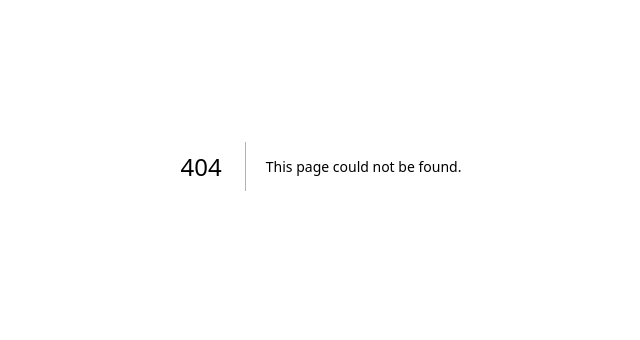
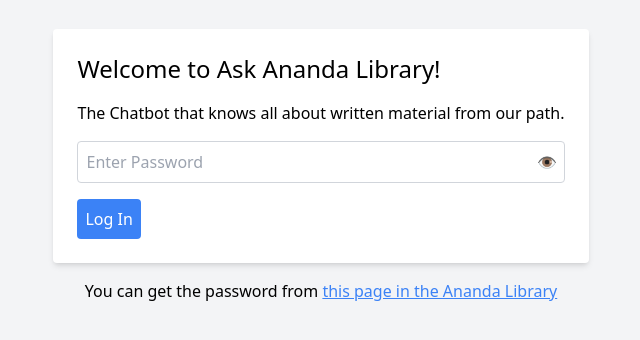
Before and after one commit to mayooear/gpt4-pdf-chatbot-langchain, a Next.js app: page /login in a window 1280 px wide. Before the commit this address had no page. Shown: the part 234-574 px from the top of the page, without its empty margins (319-959 px from the left). Built offline with nearby package versions, Linux system fonts and the light colour scheme.

Commit message:
add site login and make some Changes to try to fix Sudo cookies in prod

```diff
--- a/components/Navbar.tsx
+++ b/components/Navbar.tsx
@@ -1,7 +1,19 @@
+import { useRouter } from 'next/router';
+import Cookies from 'js-cookie';
 import Link from 'next/link';
-import React from 'react';
 
 const Navbar = () => {
+  const router = useRouter();
+
+  const handleLogout = async (e: React.MouseEvent) => {
+    e.preventDefault();
+    await fetch('/api/logout', {
+      method: 'POST',
+    });
+    Cookies.remove('siteAuth');
+    router.push('/login');
+  };
+
   return (
     <nav>
       <ul>
@@ -15,6 +27,14 @@
             <a>All&nbsp;Answers</a>
           </Link>
         </li>
+        <li>
+          <Link href="/help">
+            <a>Help</a>
+          </Link>
+        </li>
+        <li>
+          <a href="#" onClick={handleLogout}>Logout</a>
+        </li>
       </ul>
     </nav>
   );
--- a/components/layout.tsx
+++ b/components/layout.tsx
@@ -1,6 +1,7 @@
 import { useRouter } from 'next/router';
 import Navbar from './Navbar';
 import Link from 'next/link';
+import Cookies from 'js-cookie';
 
 interface LayoutProps {
   children?: React.ReactNode;
@@ -11,8 +12,16 @@
 
   const isActive = (pathname: string) => router.pathname === pathname;
 
+  const handleLogout = async (e: React.MouseEvent) => {
+    e.preventDefault();
+    await fetch('/api/logout', {
+      method: 'POST',
+    });
+    Cookies.remove('siteAuth');
+    router.push('/login');
+  };
+
   return (
-    // <div className="mx-auto flex flex-col space-y-4">
     <div className="mx-auto flex flex-col min-h-screen">
       <header className="container mx-auto sticky top-0 z-40 bg-white">
         <div className="h-16 border-b border-b-slate-200 py-4 flex justify-between items-center">
@@ -33,9 +42,12 @@
               </Link>
             </div>
           </nav>
-          <nav className="mr-4 pr-6">
+          <nav className="mr-4 pr-6 flex space-x-4">
             <a href="https://www.anandalibrary.org/content/ai-chatbot-intro/" className="hover:text-slate-600 cursor-pointer">
               Help
+            </a>
+            <a href="#" onClick={handleLogout} className="hover:text-slate-600 cursor-pointer">
+              Logout
             </a>
           </nav>
         </div>
--- /dev/null
+++ b/pages/api/login.ts
@@ -0,0 +1,25 @@
+import { NextApiRequest, NextApiResponse } from 'next';
+import bcrypt from 'bcrypt';
+import Cookies from 'cookies';
+
+export default async function handler(req: NextApiRequest, res: NextApiResponse) {
+    if (req.method === 'POST') {
+      const { password, redirect } = req.body;
+      const storedHashedPassword = process.env.SITE_PASSWORD;
+
+      if (!password || !storedHashedPassword) {
+        return res.status(400).json({ message: 'Bad request' });
+      }
+
+      const match = await bcrypt.compare(password, storedHashedPassword);
+      if (match) {
+        const cookies = new Cookies(req, res);
+        cookies.set('siteAuth', 'true', { httpOnly: true, secure: process.env.NODE_ENV === 'production' });
+        return res.status(200).json({ message: 'Authenticated', redirect });
+      } else {
+        return res.status(403).json({ message: 'Incorrect password' });
+      }
+    } else {
+      res.status(405).json({ message: 'Method not allowed' });
+    }
+}
--- /dev/null
+++ b/pages/api/logout.ts
@@ -0,0 +1,12 @@
+import { NextApiRequest, NextApiResponse } from 'next';
+import Cookies from 'cookies';
+
+export default function handler(req: NextApiRequest, res: NextApiResponse) {
+  if (req.method === 'POST') {
+    const cookies = new Cookies(req, res);
+    cookies.set('siteAuth', '', { expires: new Date(0) });
+    res.status(200).json({ message: 'Logged out' });
+  } else {
+    res.status(405).json({ message: 'Method not allowed' });
+  }
+}
--- a/pages/api/sudoCookie.ts
+++ b/pages/api/sudoCookie.ts
@@ -27,9 +27,21 @@
 }
 
 export default async function handler(req: NextApiRequest, res: NextApiResponse) {
+  res.setHeader('Access-Control-Allow-Origin', process.env.NEXT_PUBLIC_BASE_URL);
+  res.setHeader('Access-Control-Allow-Methods', 'POST, GET, DELETE, OPTIONS');
+  res.setHeader('Access-Control-Allow-Headers', 'Content-Type, Authorization');
+  res.setHeader('Access-Control-Allow-Credentials', 'true');
+
+  if (req.method === 'OPTIONS') {
+    res.status(200).end();
+    return;
+  }
+
   const cookies = new Cookies(req, res);
   const sudoCookieName = 'blessed';
   const userIp = req.headers['x-forwarded-for'] || req.socket.remoteAddress;
+
+  console.log(`Request method: ${req.method}`); // Log the request method
 
   if (req.method === 'POST') {
     const { password } = req.body;
--- /dev/null
+++ b/pages/login.tsx
@@ -0,0 +1,57 @@
+import { useState } from 'react';
+import { useRouter } from 'next/router';
+
+export default function Login() {
+  const [password, setPassword] = useState('');
+  const [showPassword, setShowPassword] = useState(false);
+  const router = useRouter();
+  const { redirect } = router.query;
+
+  const handleSubmit = async (e: React.FormEvent) => {
+    e.preventDefault();
+    const res = await fetch('/api/login', {
+      method: 'POST',
+      headers: {
+        'Content-Type': 'application/json',
+      },
+      body: JSON.stringify({ password, redirect }),
+    });
+
+    if (res.ok) {
+      const data = await res.json();
+      router.push(data.redirect || '/');
+    } else {
+      alert('Incorrect password');
+    }
+  };
+
+  return (
+    <div className="flex flex-col items-center justify-center min-h-screen bg-gray-100">
+      <form onSubmit={handleSubmit} className="p-6 bg-white rounded shadow-md">
+        <h1 className="mb-4 text-2xl">Welcome to Ask Ananda Library!</h1>
+        <p className="mb-4">The Chatbot that knows all about written material from our path.</p>
+        <div className="relative mb-4">
+          <input
+            type={showPassword ? "text" : "password"}
+            value={password}
+            onChange={(e) => setPassword(e.target.value)}
+            className="p-2 border border-gray-300 rounded w-full"
+            placeholder="Enter Password"
+          />
+          <button
+            type="button"
+            onClick={() => setShowPassword(!showPassword)}
+            className="absolute inset-y-0 right-0 p-2 text-gray-600"
+          >
+            {showPassword ? '🙈' : '👁️'}
+          </button>
+        </div>
+        <button type="submit" className="p-2 bg-blue-500 text-white rounded">Log In</button>
+      </form>
+      <p className="mt-4 text-center">
+        You can get the password from&nbsp;
+        <a href="https://www.anandalibrary.org/content/ai-chatbot-intro/" className="text-blue-500 underline">this page in the Ananda Library</a>
+      </p>
+    </div>
+  );
+}
```
Also changed, not shown: middleware.ts (added, +24 -0 lines).
